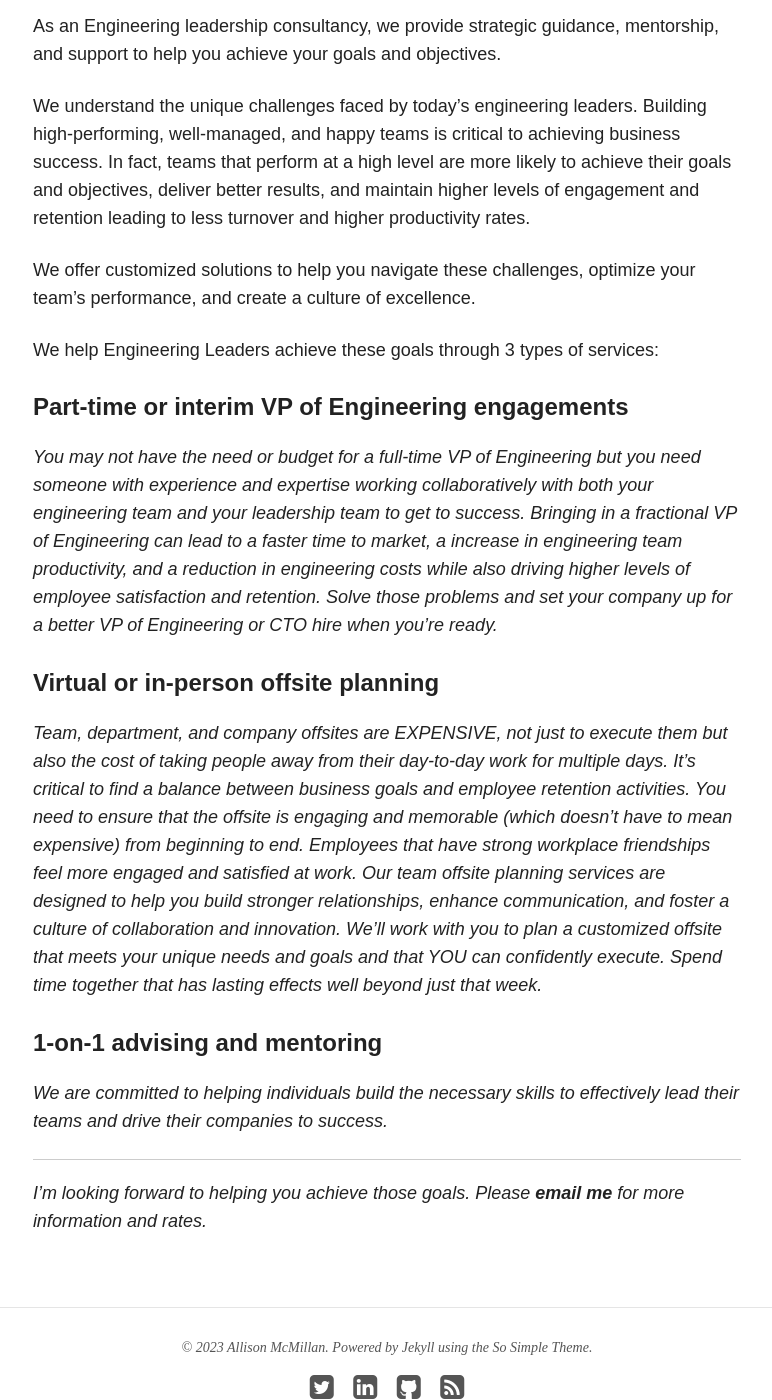
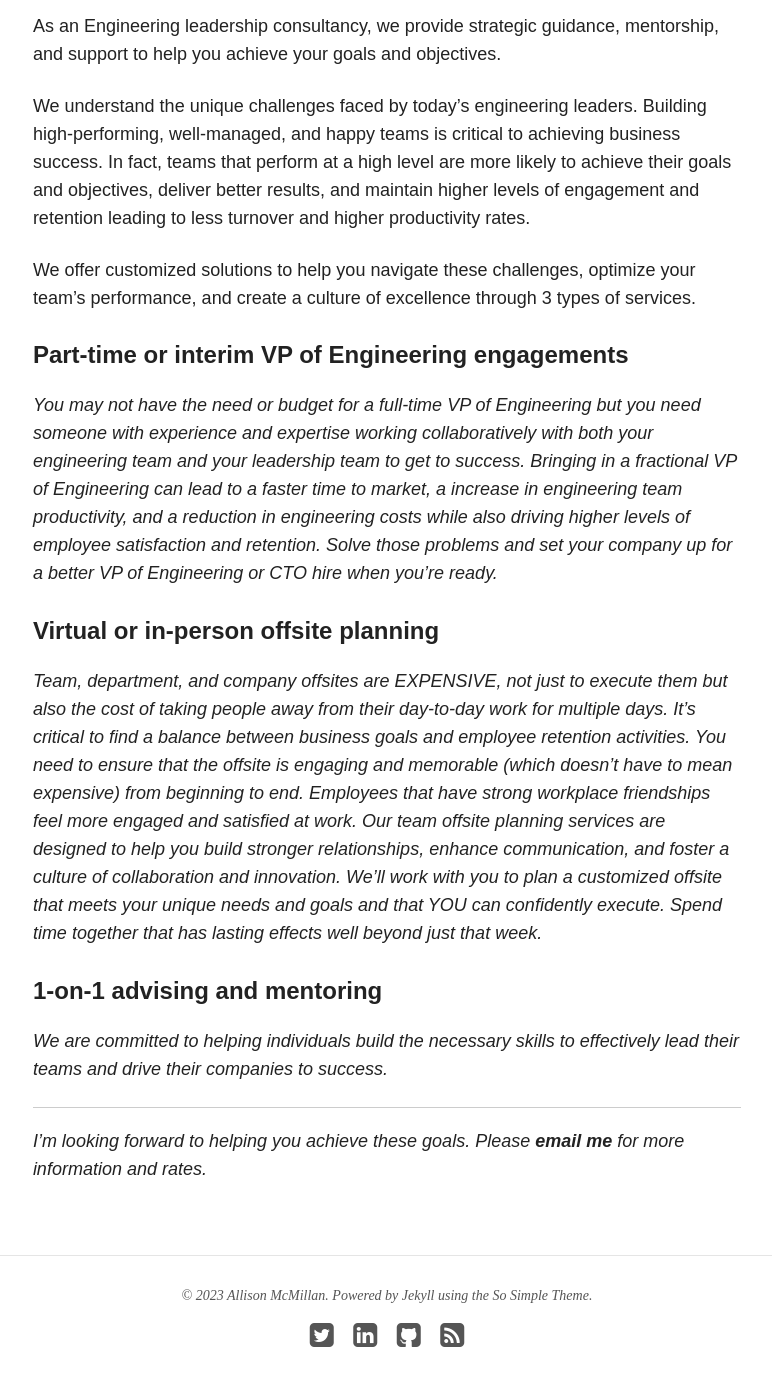
Before and after one commit to asheren/asheren.github.io, a Jekyll site: the page built from consulting/index.md, in a window 1280 px wide and 1400 px high, scrolled down 619 px. Shown: the whole window, without its empty margins (253-1025 px from the left). Built offline with Jekyll 4.4.1, drawn with Linux system fonts in a browser that asks for light colours; nearby versions of some CDN libraries.

Commit message:
Update index.md

```diff
--- a/consulting/index.md
+++ b/consulting/index.md
@@ -10,9 +10,7 @@ As an Engineering leadership consultancy, we provide strategic guidance, mentors
 
 We understand the unique challenges faced by today's engineering leaders. Building high-performing, well-managed, and happy teams is critical to achieving business success. In fact, teams that perform at a high level are more likely to achieve their goals and objectives, deliver better results, and maintain higher levels of engagement and retention leading to less turnover and higher productivity rates.
 
-We offer customized solutions to help you navigate these challenges, optimize your team's performance, and create a culture of excellence.
-
-We help Engineering Leaders achieve these goals through 3 types of services:
+We offer customized solutions to help you navigate these challenges, optimize your team's performance, and create a culture of excellence through 3 types of services.
 
 <h4>Part-time or interim VP of Engineering engagements </h4>
 
@@ -27,4 +25,4 @@ We help Engineering Leaders achieve these goals through 3 types of services:
 <i> We are committed to helping individuals build the necessary skills to effectively lead their teams and drive their companies to success. </i>
 
 -------
-<i>I'm looking forward to helping you achieve those goals. Please <b>[email me](mailto:asheren@gmail.com)</b> for more information and rates.
+<i>I'm looking forward to helping you achieve these goals. Please <b>[email me](mailto:asheren@gmail.com)</b> for more information and rates.
```
